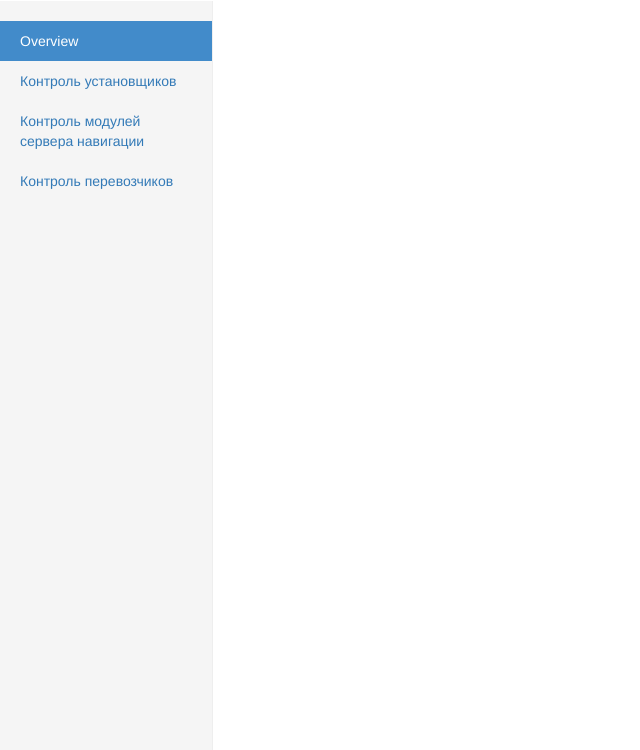
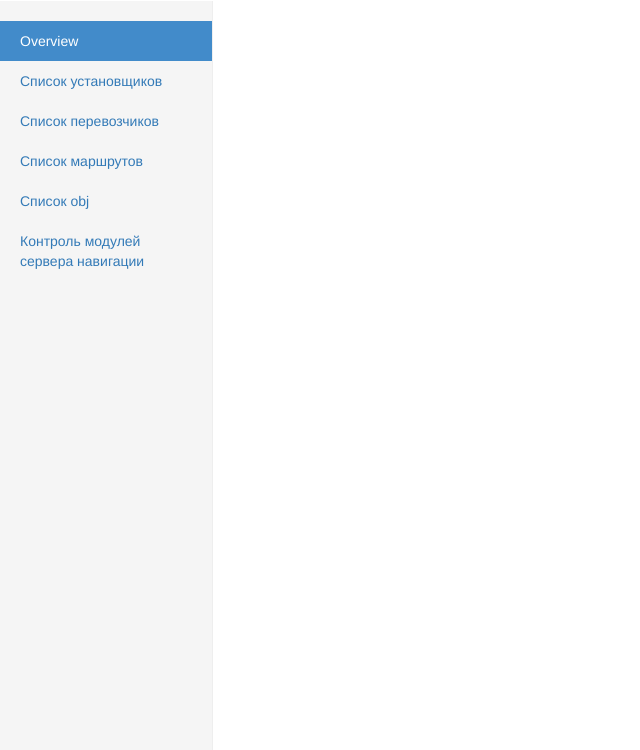
Before and after one commit to Den4i/myFlask, a Flask app: page / in a window 1280 px wide. Shown: the part 50-800 px from the top of the page, without its empty margins (0-640 px from the left). Run offline with Flask 2, Linux system fonts and the light colour scheme; some libraries are stand-ins or nearby versions.

Commit message:
add routs href

```diff
--- a/app/templates/index.html
+++ b/app/templates/index.html
@@ -57,9 +57,11 @@
         <div class="col-sm-3 col-md-2 sidebar">
           <ul class="nav nav-sidebar">
             <li class="active"><a href="#">Overview <span class="sr-only">(current)</span></a></li>
-            <li><a href="/providers">Контроль установщиков</a></li>
+            <li><a href="/providers/">Список установщиков</a></li>
+            <li><a href="/projects/">Список перевозчиков</a></li>
+            <li><a href="/routs/">Список маршрутов</a></li>
+              <li><a href="/objects/">Список obj</a></li>
             <li><a href="#">Контроль модулей сервера навигации</a></li>
-            <li><a href="/projects">Контроль перевозчиков</a></li>
           </ul>
 {#          <ul class="nav nav-sidebar">#}
 {#            <li><a href="">Nav item</a></li>#}
```
